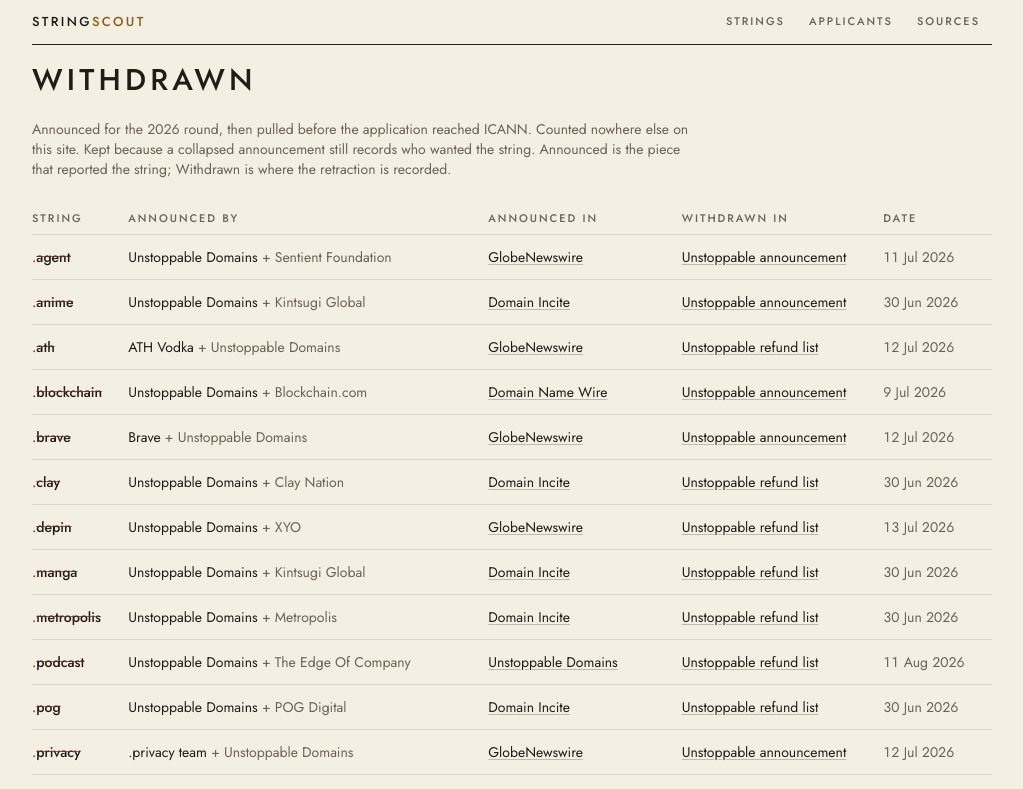
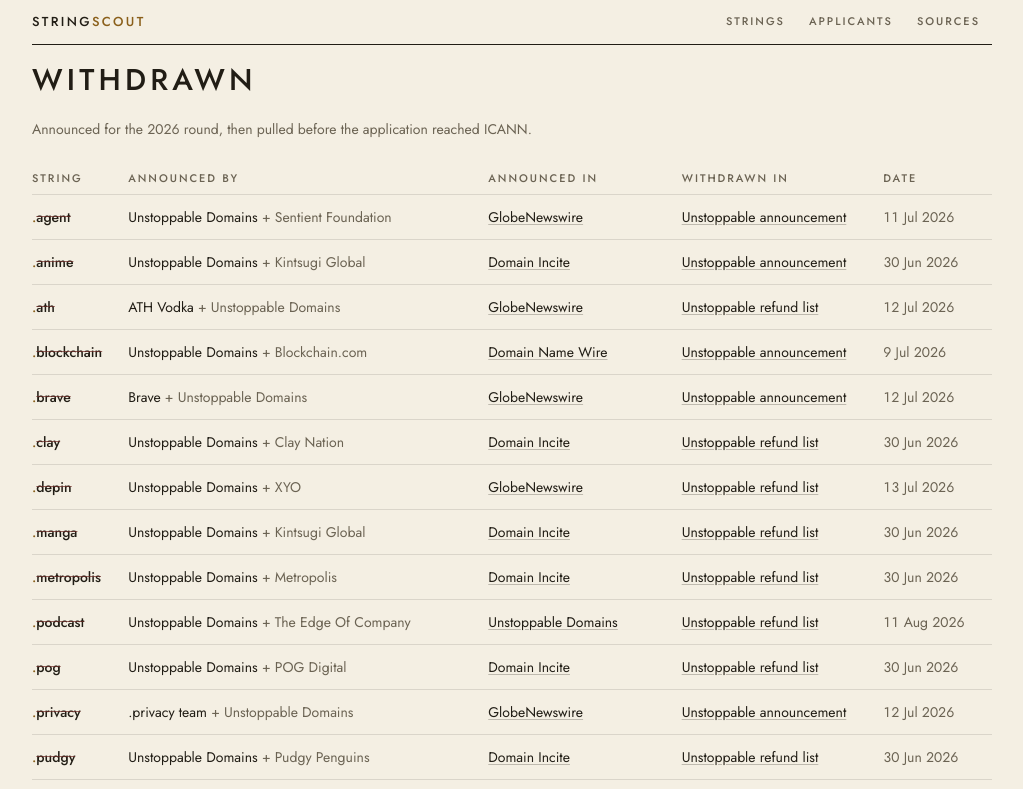
Before and after one commit to aslobodnik/stringscout, a Next.js app: page /withdrawn in a window 1280 px wide. Shown: the top 789 px of the page, without its empty margins (128-1151 px from the left). Built offline with nearby package versions, Linux system fonts and the light colour scheme.

Commit message:
drop the .gram note and the withdrawn page's explainer

```diff
--- a/app/withdrawn/page.tsx
+++ b/app/withdrawn/page.tsx
@@ -26,9 +26,7 @@
 
       <p className="text-sm text-ink-soft mb-8 max-w-2xl">
         Announced for the 2026 round, then pulled before the application reached
-        ICANN. Counted nowhere else on this site. Kept because a collapsed
-        announcement still records who wanted the string. Announced is the piece
-        that reported the string; Withdrawn is where the retraction is recorded.
+        ICANN.
       </p>
 
       <div className="overflow-x-auto">
--- a/data/applicants.ts
+++ b/data/applicants.ts
@@ -234,7 +234,7 @@
     applicationCount: "5",
     feesPaid: null,
     revealedOn: "2026-08-25",
-    note: "Its fifth string, .gram, is Telegram's application; Unstoppable is the registry service provider.",
+    note: null,
     sourceIds: ["ud-filed"],
   },
   {
```
